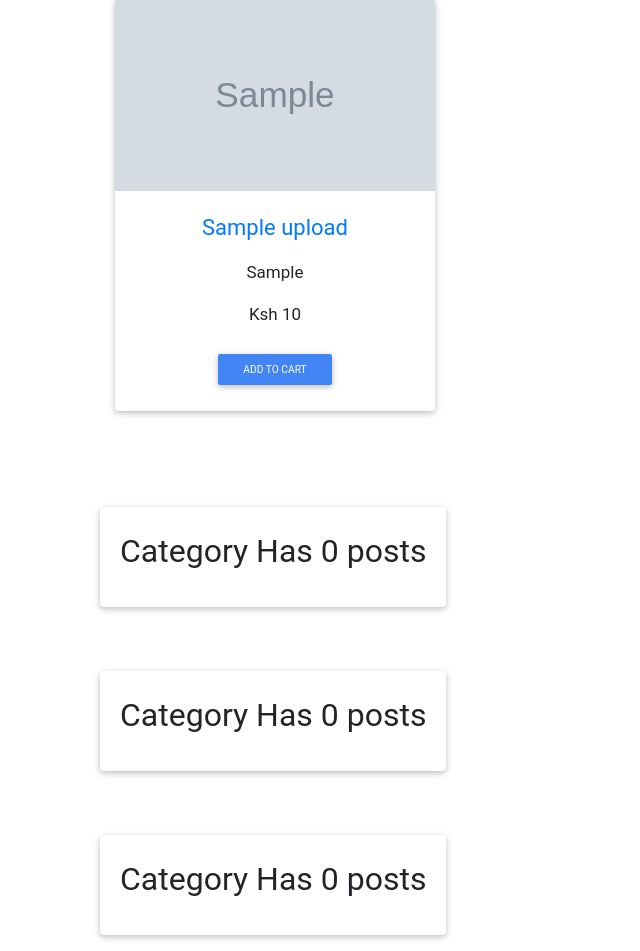
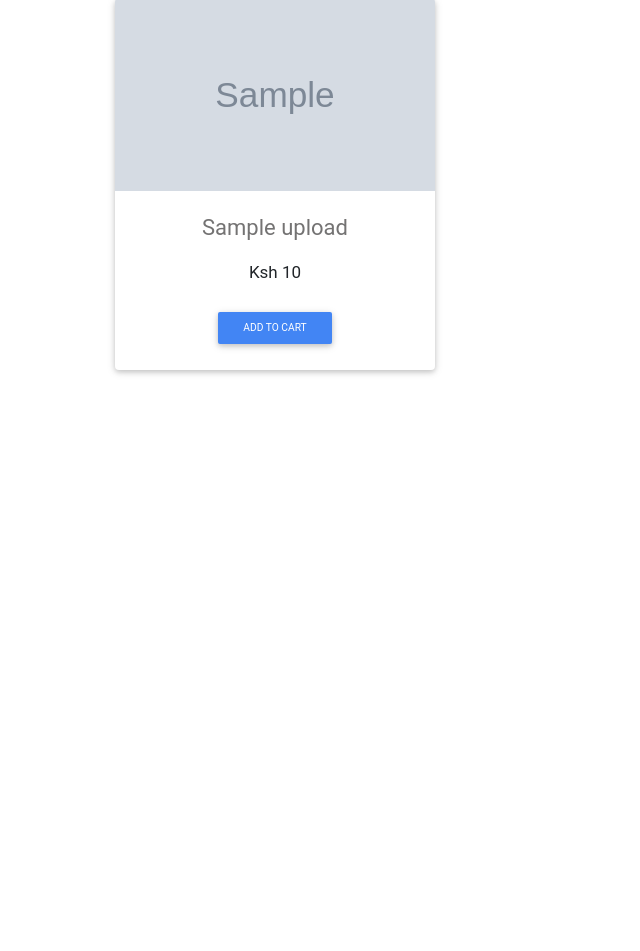
Before and after one commit to Victoria045/ForkFull, a Flask app: page / in a window 1280 px wide. Shown: the part 220-1171 px from the top of the page, without its empty margins (0-640 px from the left). After the commit the page ends 595 px from the top, so only its background shows below. Run offline with Flask 2, Linux system fonts and the light colour scheme; tables that the repository leaves empty hold one stand-in row (values such as "Sample post"); grey boxes marked "Sample" are stand-in pictures; parts of the project's set-up code (start-up, migrations or seed data) failed here and were passed over; some libraries are stand-ins or nearby versions.

Commit message:
update macros view

```diff
--- a/app/templates/macros.html
+++ b/app/templates/macros.html
@@ -12,17 +12,11 @@
 								{% if upload.image_path %}
 										<img class="card-img-top" style="width:20rem; height:12rem; object-fit:cover;" src="{{ upload.image_path }}">
 										{% endif %}
-								    <div class="card-body">
-											<p class="card-text text-center" style="font-size:22px"><a href="{{url_for('main.uploads', id=upload.id)}}">{{upload.name}}</a></p>
-											<p class="text-center" style="font-size:17px">{{upload.category}}</p>
-											<p class="text-center" style="font-size:17px"> Ksh {{upload.price}}</p>
-											<div class="text-center">
-											<button class="btn btn-sm btn-primary">Add to Cart</button>
-										</div>
-										<!-- <p class="card-text text-center" style="font-size:22px">{#{{upload.name}}#}</p>
-										<p class="text-center" style="font-size:17px"> Ksh {#{{upload.price}}#}</p>
+								<div class="card-body">
+										<p class="card-text text-center" style="font-size:22px">{{upload.name}}</p>
+										<p class="text-center" style="font-size:17px"> Ksh {{upload.price}}</p>
 										<div class="text-center">
-											<button type="submit" onclick="alert('Added To Cart Sucessfully')" class="btn btn-sm btn-primary">Add to Cart</button> -->
+											<button type="submit" onclick="alert('Added To Cart Sucessfully')" class="btn btn-sm btn-primary">Add to Cart</button>
 											<!-- <a href="{#{{url_for('main.AddCart')}}#}" class="btn btn-primary btn-sm">Add to CArt</a> -->
 										</div>
 								</div>
```
